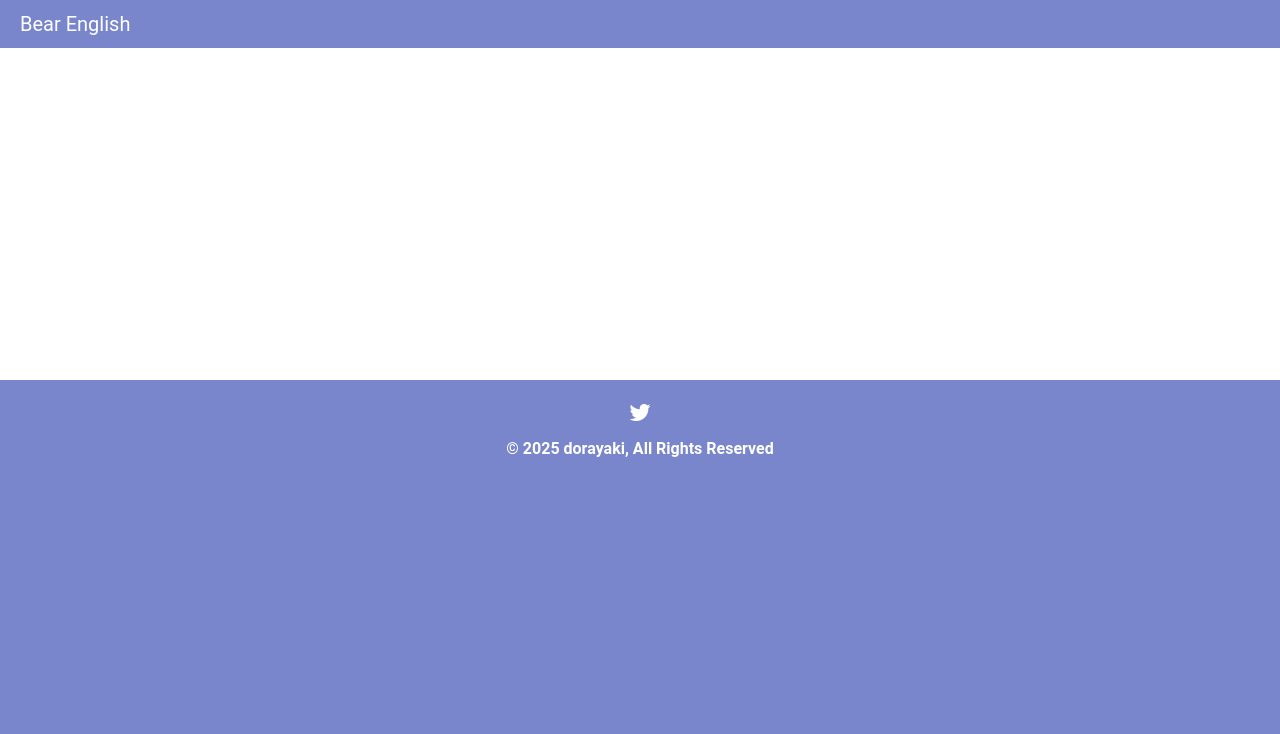
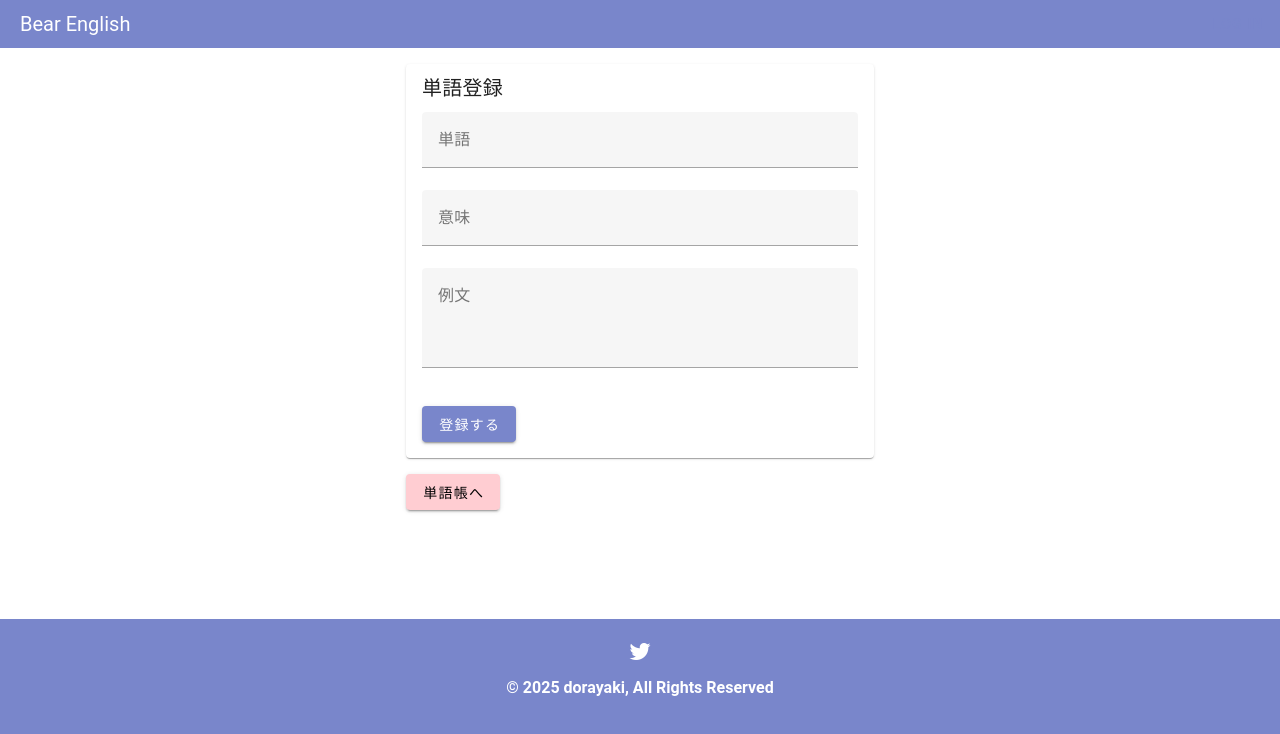
Before and after one commit to michan74/english_bear, a Nuxt app in the folder app/: page / in a window 1280 px wide. Shown: the top 734 px of the page. Built offline with nearby package versions, Linux system fonts and the light colour scheme; no server answers.

Commit message:
単語帳

```diff
--- /dev/null
+++ b/app/composables/useWords.ts
@@ -0,0 +1,31 @@
+// composables/useWords.ts
+import { collection, addDoc, serverTimestamp, getDocs } from 'firebase/firestore'
+
+export const useWords = () => {
+  const { $firebase } = useNuxtApp();
+  const addWord = async (word: string, meaning: string, example: string) => {
+    const user = $firebase.auth.currentUser
+    if (!user) throw new Error('ログインしていません')
+
+    const uid = user.uid
+
+    await addDoc(collection($firebase.db, `users/${uid}/words`), {
+      word,
+      meaning,
+      example,
+      createdAt: serverTimestamp()
+    })
+  }
+
+  const getWords = async () => {
+    const { $firebase } = useNuxtApp();
+    const user = $firebase.auth.currentUser
+    if (!user) throw new Error('ログインしていません')
+    const uid = user.uid
+
+    const snapshot = await getDocs(collection($firebase.db, `users/${uid}/words`))
+    return snapshot.docs.map(doc => ({ id: doc.id, ...doc.data() }))
+  }
+
+  return { addWord, getWords }
+}
--- a/app/pages/index.vue
+++ b/app/pages/index.vue
@@ -1,19 +1,74 @@
 <template>
-  <div>
-  </div>
+  <v-container class="pa-4" max-width="500">
+    <v-card>
+      <v-card-title>単語登録</v-card-title>
+      <v-card-text>
+        <v-form @submit.prevent="submit">
+          <v-text-field
+            v-model="word"
+            label="単語"
+            required
+          />
+          <v-text-field
+            v-model="meaning"
+            label="意味"
+            required
+          />
+          <v-textarea
+            v-model="example"
+            label="例文"
+            rows="3"
+            auto-grow
+          />
+          <v-btn
+            type="submit"
+            color="primary"
+            class="mt-4"
+            :loading="loading"
+          >
+            登録する
+          </v-btn>
+        </v-form>
+      </v-card-text>
+    </v-card>
+    <v-btn color="secondary" class="mt-4" to="/wordbook" tag="NuxtLink">
+      単語帳へ
+    </v-btn>
+  </v-container>
 </template>
+
 <script>
+import { useWords } from '~/composables/useWords'
+
 export default {
-  name: 'IndexPage',
-  layout: 'default',
-  head() {
+  name: 'WordForm',
+  data() {
     return {
-      title: 'Home Page',
-      meta: [
-        { name: 'description', content: 'This is the home page of our application.' }
-      ]
-    };
+      word: '',
+      meaning: '',
+      example: '',
+      loading: false,
+    }
   },
-
-};
+  methods: {
+    async submit() {
+      const { addWord } = useWords()
+      this.loading = true
+      try {
+        await addWord(this.word, this.meaning, this.example)
+        this.word = ''
+        this.meaning = ''
+        this.example = ''
+        // TODO: スクロール
+        // useGoTo(0);
+        alert('登録しました')
+      } catch (e) {
+        console.error(e)
+        alert('登録に失敗しました')
+      } finally {
+        this.loading = false
+      }
+    },
+  },
+}
 </script>
--- /dev/null
+++ b/app/pages/wordbook.vue
@@ -0,0 +1,54 @@
+<template>
+  <v-container class="py-4" max-width="900">
+    <v-row>
+      <v-col
+        v-for="word in words"
+        :key="word.id"
+        cols="12"
+        sm="6"
+        md="4"
+      >
+        <v-card class="mx-auto" elevation="3">
+          <v-card-title class="text-h5">{{ word.word }}</v-card-title>
+          <v-card-subtitle class="text-subtitle-1 mb-2">{{ word.meaning }}</v-card-subtitle>
+          <v-card-text>
+            <div v-if="word.example" class="text-body-2">
+              <strong>例文:</strong><br />
+              {{ word.example }}
+            </div>
+          </v-card-text>
+        </v-card>
+      </v-col>
+    </v-row>
+
+    <v-alert type="info" v-if="loading" class="mt-4">読み込み中...</v-alert>
+    <v-alert type="warning" v-if="!loading && words.length === 0" class="mt-4">
+      まだ単語が登録されていません
+    </v-alert>
+  </v-container>
+</template>
+
+<script>
+import { useWords } from '~/composables/useWords'
+
+export default {
+  name: 'WordCardList',
+  data() {
+    return {
+      words: [],
+      loading: true,
+    }
+  },
+  async mounted() {
+    const { getWords } = useWords()
+    try {
+      this.words = await getWords()
+    } catch (e) {
+      alert('単語の取得に失敗しました')
+      console.error(e)
+    } finally {
+      this.loading = false
+    }
+  }
+}
+</script>
--- a/app/plugins/firebase-initialize.client.js
+++ b/app/plugins/firebase-initialize.client.js
@@ -1,6 +1,7 @@
 // Import the functions you need from the SDKs you need]
 import { initializeApp } from "firebase/app";
 // import { getVertexAI, getGenerativeModel, Schema } from "firebase/vertexai";
+import { getFirestore } from 'firebase/firestore'
 import { getAuth, GoogleAuthProvider } from "firebase/auth";
 export default defineNuxtPlugin((nuxtApp) => {
 
@@ -17,16 +18,19 @@ export default defineNuxtPlugin((nuxtApp) => {
   };
 
   // Initialize Firebase or get existing app
-  const firebaseApp = initializeApp(firebaseConfig);
+  const app = initializeApp(firebaseConfig);
 
 
   // Initialize Firebase Authentication and get a reference to the service
-  const auth = getAuth(firebaseApp);
+  const auth = getAuth(app);
   const provider = new GoogleAuthProvider();
   // Set the language code to Japanese
   auth.languageCode = 'ja';
   // Add the Google provider to the auth instance
   auth.useDeviceLanguage();
+
+  // DB
+  const db = getFirestore(app);
 
 
   // Vertex AI service　を初期化
@@ -69,7 +73,10 @@ export default defineNuxtPlugin((nuxtApp) => {
 
   return {
     provide: {
-      firebase: { auth },
+      firebase: {
+        auth,
+        db
+      },
     },
   };
 })
```
